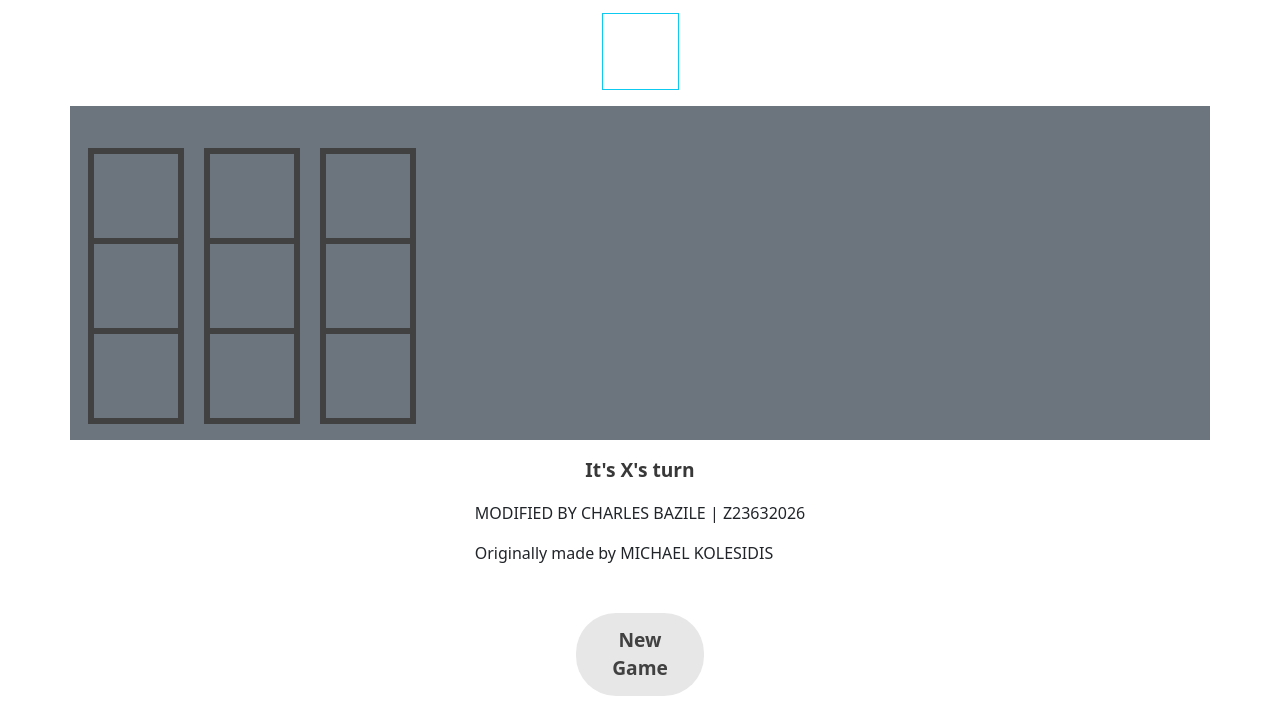
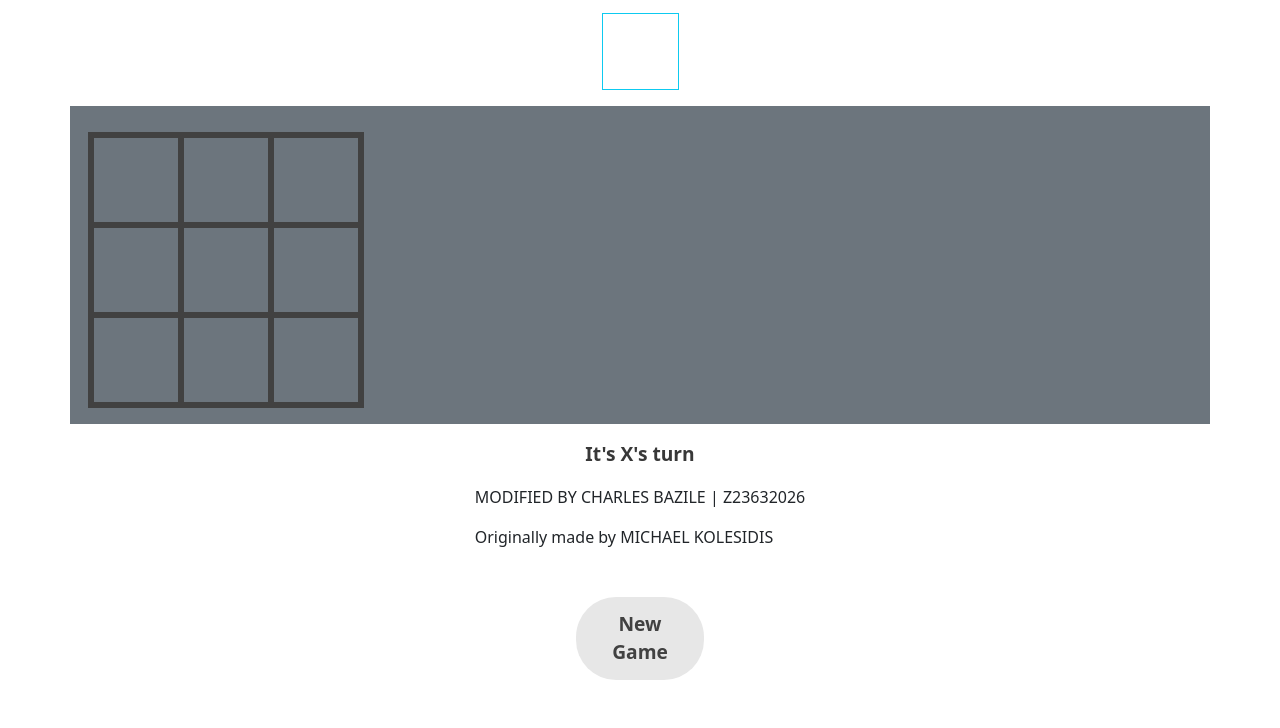
Before and after one commit to cop4808-spring-2023-fullstack-web/hw3-tic-tac-toe-js-cbazile2021, a plain HTML site: page index.html in a window 1280 px wide. Shown: the part 135-863 px from the top of the page. Drawn offline with nearby package versions, Linux system fonts and the light colour scheme.

Commit message:
bugs fixed

```diff
--- a/styles/style.css
+++ b/styles/style.css
@@ -23,8 +23,8 @@ body {
 
 .container {
     display: grid;
-    grid-template-columns: 1fr 1fr 1fr;
-    margin: 3rem 0 1rem 0;
+    grid-template-columns: 0fr 0fr 0fr;
+    margin: 2rem 0 1rem 0;
 }
 
 .cell {
@@ -113,7 +113,3 @@ a:visited {
     height: 75px;
     width: 75px;
 }
-
-.box {
-    border: 10px;
-}
```
